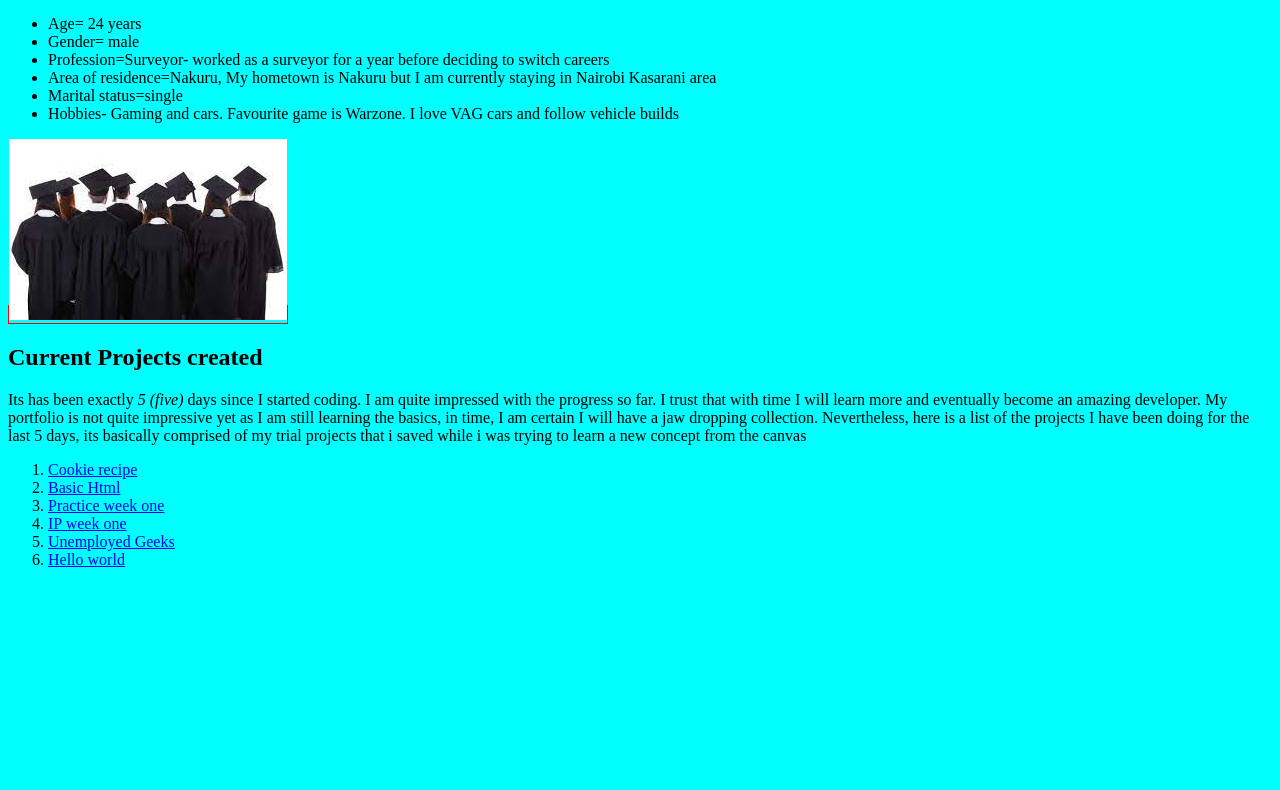
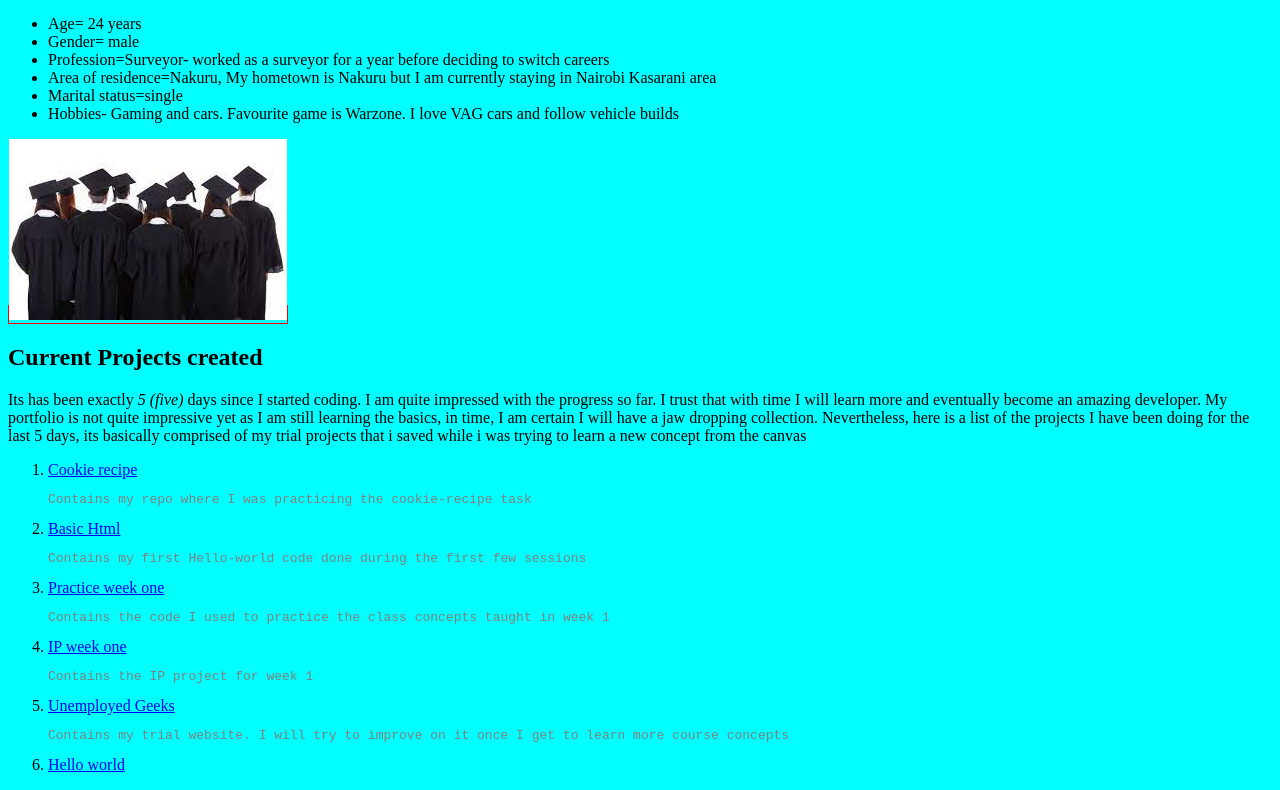
Before and after one commit to johngolem/IP-WEEK-1, a plain HTML site: page index.html in a window 1280 px wide. Shown: the part 439-1229 px from the top of the page. Before the commit the page ends 1024 px from the top, so only its background shows below. Drawn offline with Linux system fonts and the light colour scheme.

Commit message:
added descriptions to repo links

```diff
--- a/index.html
+++ b/index.html
@@ -10,6 +10,7 @@
       <h1>Portfolio Landing Page</h1>
     </div>
       <p class="intro"> This is <em>John Paul Odero's </em>Portfolio <strong>landing page:</strong></p>
+      <div class="container">
       <p class="abtme">About Me Section.</p>
         <ul>
           <li>Age= 24 years</li>
@@ -19,16 +20,22 @@
           <li>Marital status=single</li>
           <li>Hobbies- Gaming and cars. Favourite game is Warzone. I love VAG cars and follow vehicle builds</li>
       </ul>
+    </div>
       <div class="profilepic"> <img src="Images/graduants.jpg" alt="an image of the author graduating">
       </div>
     <h2>Current Projects created</h2>
       <article>Its has been exactly <em> 5 (five) </em>days since I started coding. I am quite impressed with the progress so far. I trust that with time I will learn more and eventually become an amazing developer. My portfolio is not quite impressive yet as I am still learning the basics, in time, I am certain I will have a jaw dropping collection. Nevertheless, here is a list of the projects I have been doing for the last 5 days, its basically comprised of my trial projects that i saved while i was trying to learn a new concept from the canvas</article>
         <ol>
           <li><a href="https://github.com/johngolem/cookie-recipe">Cookie recipe</a></li>
+          <p> Contains my repo where I was practicing the cookie-recipe task</p>
           <li><a href="https://github.com/johngolem/hello-world">Basic Html</a></li>
+          <p>Contains my first Hello-world code done during the first few sessions </p>
           <li><a href="https://github.com/johngolem/Practice-week-1">Practice week one</a></li>
+          <p>Contains the code I used to practice the class concepts taught in week 1</p>
           <li><a href="https://johngolem.github.io/IP-WEEK-1">IP week one</a></li>
+          <p>Contains the IP project for week 1</p>
           <li><a href="https://github.com/johngolem/Unemployed-geeks">Unemployed Geeks</a></li>
+          <p>Contains my trial website. I will try to improve on it once I get to learn more course concepts</p>
           <li><a href="https://github.com/johngolem/hello-world">Hello world</a></li>
         </ol>
       </div>
```
